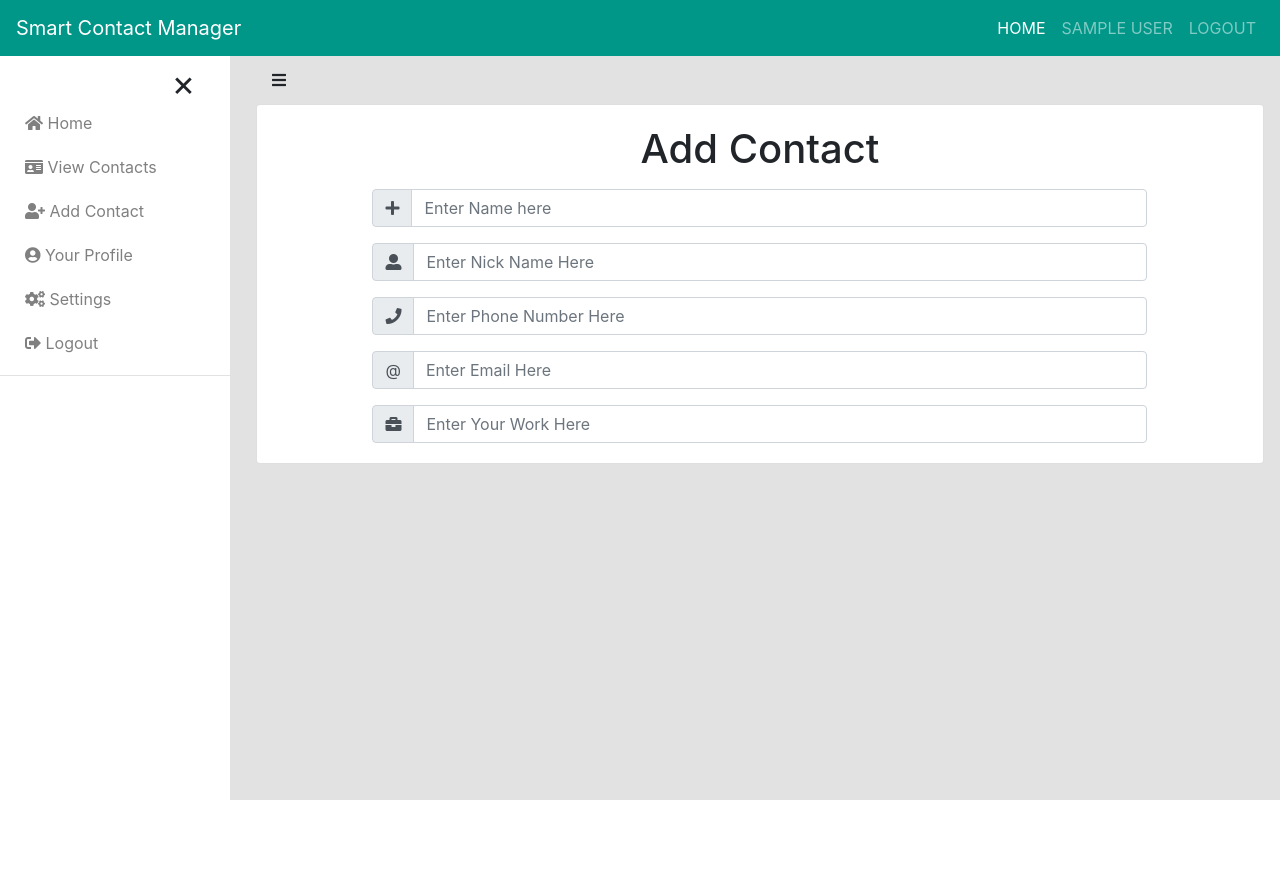
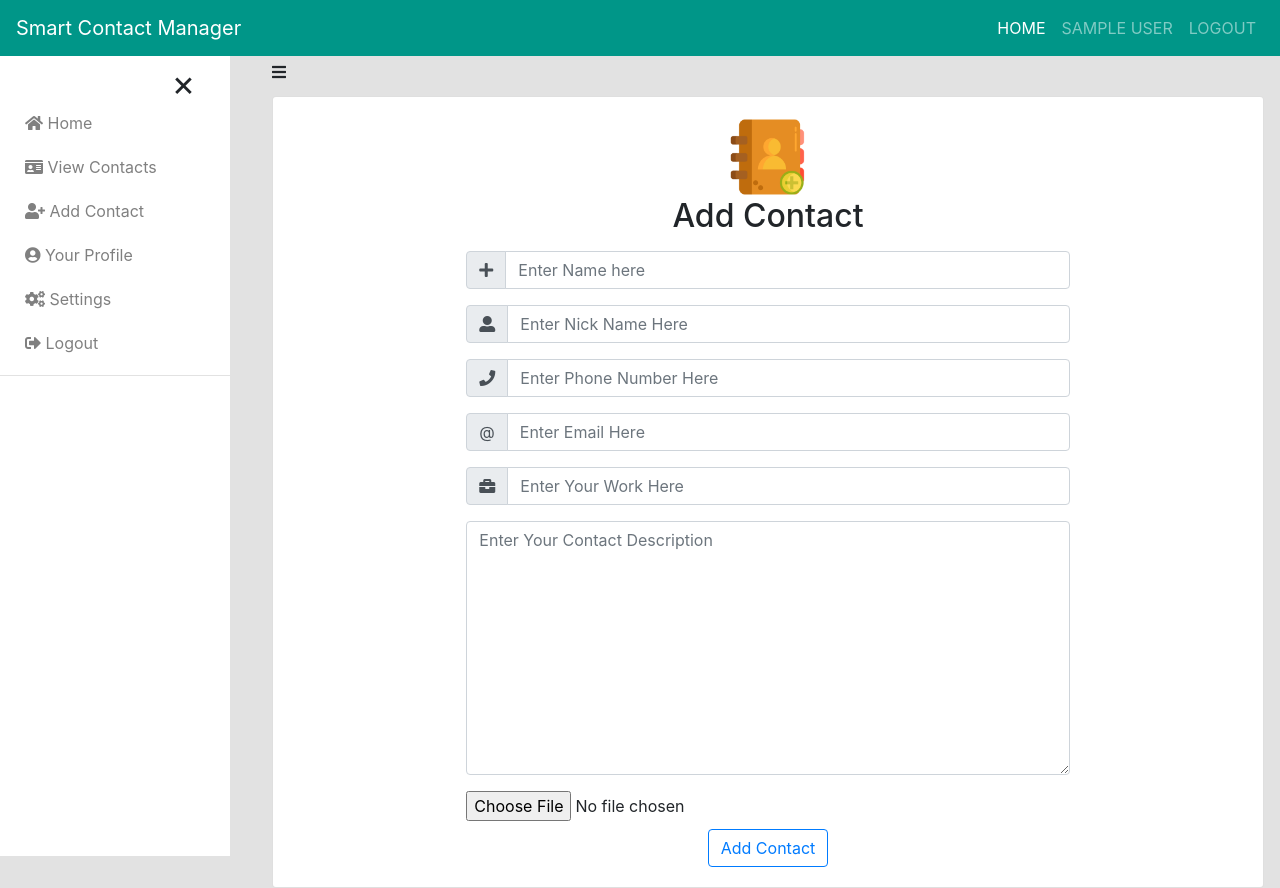
Before and after one commit to bipinbisht/SmartContactManagement-, a Spring Boot app: page /user/add-contact in a window 1280 px wide. Before the commit the page ends 800 px from the top, so only its background shows below. Run offline with Spring Boot 4, Linux system fonts and the light colour scheme; the visitor is signed in with stand-in values (Sample User, id 1); data that the repository does not hold is empty; some of the project's set-up classes (security, data sources, template engines, error pages and the like) are left out, and stand-ins take their place.

Commit message:
backendAddCongtact

```diff
--- a/src/main/java/com/smart/controller/UserController.java
+++ b/src/main/java/com/smart/controller/UserController.java
@@ -7,6 +7,7 @@ import org.springframework.stereotype.Controller;
 import org.springframework.ui.Model;
 import org.springframework.web.bind.annotation.GetMapping;
 import org.springframework.web.bind.annotation.ModelAttribute;
+import org.springframework.web.bind.annotation.PostMapping;
 import org.springframework.web.bind.annotation.RequestMapping;
 
 import com.smart.dao.UserRepository;
@@ -47,4 +48,20 @@ public class UserController {
 		return "normal/add_contact_form";
 	}
 
+	//processing contact form
+	@PostMapping("/process-contact")
+	public String processContact(@ModelAttribute Contact contact,Principal principal)
+	{
+		String name = principal.getName();
+		User user = userRepo.getUserByName(name);
+		contact.setUser(user);
+		user.getContacts().add(contact);
+		userRepo.save(user);
+
+		System.out.println(contact);
+		System.out.println("Added to Database");
+
+		return "normal/add_contact_form";
+	}
+
 }
--- a/src/main/resources/application.properties
+++ b/src/main/resources/application.properties
@@ -6,3 +6,5 @@ spring.jpa.properties.hibernate.dialect=org.hibernate.dialect.SQLServer2012Diale
 spring.jpa.hibernate.naming.physical-strategy=org.hibernate.boot.model.naming.PhysicalNamingStrategyStandardImpl
 spring.jpa.show-sql=true
 spring.jpa.hibernate.ddl-auto=update
+spring.servlet.multipart.max-file-size=20MB
+spring.servlet.multipart.max-request-size=20MB
--- a/src/main/resources/static/css/style.css
+++ b/src/main/resources/static/css/style.css
@@ -50,6 +50,7 @@ body{
 	height:100%;
 	position:fixed;
 	padding-top: 45px;
+	z-index:9999999999999999;
 }
 .sidebar a{
 	display: block;
--- a/src/main/resources/templates/normal/add_contact_form.html
+++ b/src/main/resources/templates/normal/add_contact_form.html
@@ -6,13 +6,17 @@
 </head>
 	<body>
 		<section>
-		<div class="card mr-3">
+		<div class="card mr-3 ml-3">
 
 			<div class="card-body">
-				<h1 class="text-center">Add Contact</h1>
+			<div class="container text-center">
+							<img class=" " width="80px" alt="WhiteLabel Error"
+								th:src="@{/img/add-contact.png}">
+						</div>
+				<h2 class="text-center">Add Contact</h2>
 				<div class="container-fluid mt-1">
 					<div class="row">
-						<div class="col-md-10 offset-md-1">
+						<div class="col-md-8 offset-md-2">
 							<form action="#"
 								  th:object="${contact}"
 								   enctype="multipart/form-data"
@@ -58,7 +62,7 @@
 
 											</div>
 										</div>
-											<input type="password" id="phone" name="name" placeholder="Enter Phone Number Here" class="form-control">
+											<input type="text" id="phone" name="phone" placeholder="Enter Phone Number Here" class="form-control">
 								   </div>
 
 								    <!-- Email  -->
@@ -88,6 +92,17 @@
 										</div>
 											<input type="text" id="work" name="work" placeholder="Enter Your Work Here" class="form-control">
 								   </div>
+								   <!-- Contact Description -->
+								   <div class="form-group mt-3">
+								   	<textarea rows="10" name="description" id="description" class="form-control" placeholder="Enter Your Contact Description"></textarea>
+								   	</div>
+								   	<div class="custom-file">
+								   		<input type="file" name="profileImage">
+								   	</div>
+
+								   	<div class="container text-center">
+								   		<button class="btn btn-outline-primary">Add Contact</button>
+								   	</div>
 							</form>
 						</div>
 					</div>
--- a/src/main/resources/templates/normal/base.html
+++ b/src/main/resources/templates/normal/base.html
@@ -22,7 +22,7 @@
 </head>
 <body>
 	<!--  Navbar ----------------------------------->
-	<nav class="navbar navbar-expand-lg navbar-dark bg-primary">
+	<nav class="navbar navbar-expand-lg navbar-dark bg-primary fixed-top">
 		<a class="navbar-brand" href="#">Smart Contact Manager</a>
 		<button class="navbar-toggler" type="button" data-toggle="collapse"
 			data-target="#navbarSupportedContent"
@@ -55,7 +55,7 @@
 
 
 	<!-- Sidebar-------------------->
-	<div class="sidebar">
+	<div class="sidebar mt-2">
 	<span onclick="toggleSidebar()" class="crossBtn">&times;</span>
 	<a href="#" th:href="@{/user/index}" class="items"><i class="fas fa-home"></i> Home</a>
 	<a href="#" class="items"><i class="fas fa-id-card"></i> View Contacts</a>
@@ -68,7 +68,7 @@
    <!--  End of sidebar ---------------------------------------->
 
    <!--  Content Area ---------------------------------------->
-	<div class="content">
+	<div class="content mt-5">
 	<i onclick="toggleSidebar()" class="fas fa-bars m-3"></i>
 		<div th:replace="${content}"></div>
 
```
Also changed, not shown: src/main/java/com/smart/models/Contact.java (+2 -6 lines), src/main/resources/static/img/add-contact.png (added).
